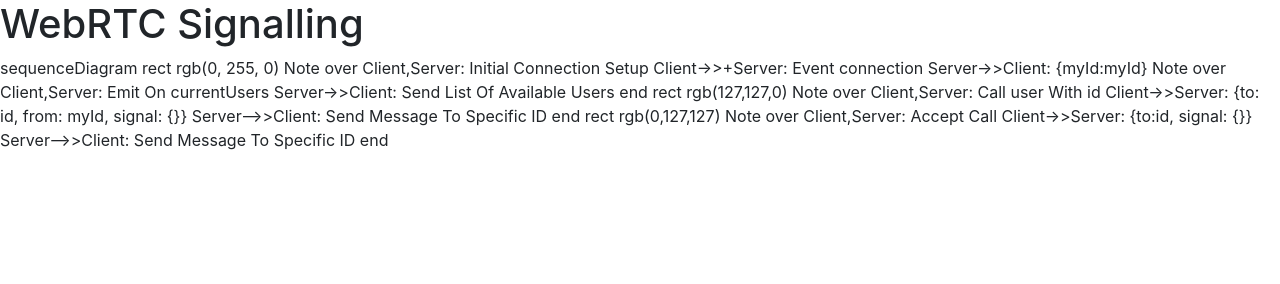
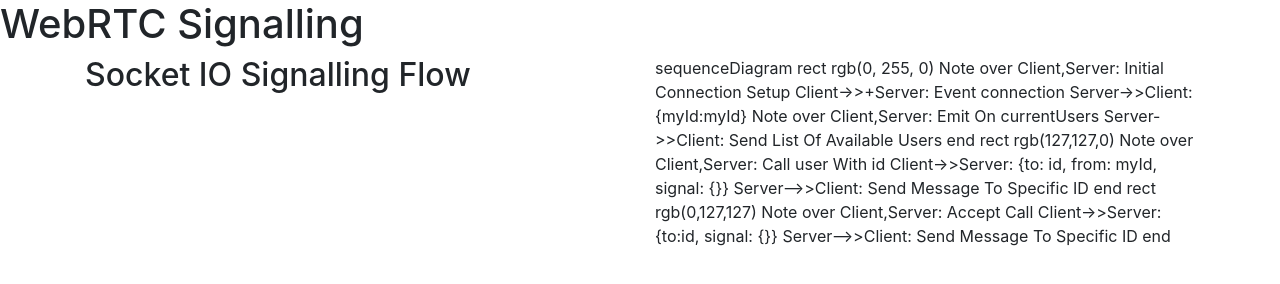
Before and after one commit to vijaygenius123/web_rtc_socketio_node, a website: page public/index.html in a window 1280 px wide. Drawn offline with nearby package versions, Linux system fonts and the light colour scheme; a script that the page names is missing.

Commit message:
Added Bootstrap Row Col And Container

```diff
--- a/public/index.html
+++ b/public/index.html
@@ -16,7 +16,12 @@
 <body>
     <h1>WebRTC Signalling</h1>
 
-
+    <div class="container">
+        <div class="row">
+            <div class="col">
+                <h2>Socket IO Signalling Flow</h2>
+            </div>
+            <div class="col">
                 <div class="mermaid">
                     sequenceDiagram
                     rect rgb(0, 255, 0)
@@ -40,10 +45,10 @@
                     Client->>Server: {to:id, signal: {}}
                     Server-->>Client: Send Message To Specific ID
                     end
-
-
                 </div>
-
+            </div>
+        </div>
+    </div>
     <!-- Optional JavaScript -->
     <!-- jQuery first, then Popper.js, then Bootstrap JS -->
     <script src="https://code.jquery.com/jquery-3.2.1.slim.min.js"
```
Lines whose indentation alone changed are shown as unchanged.
